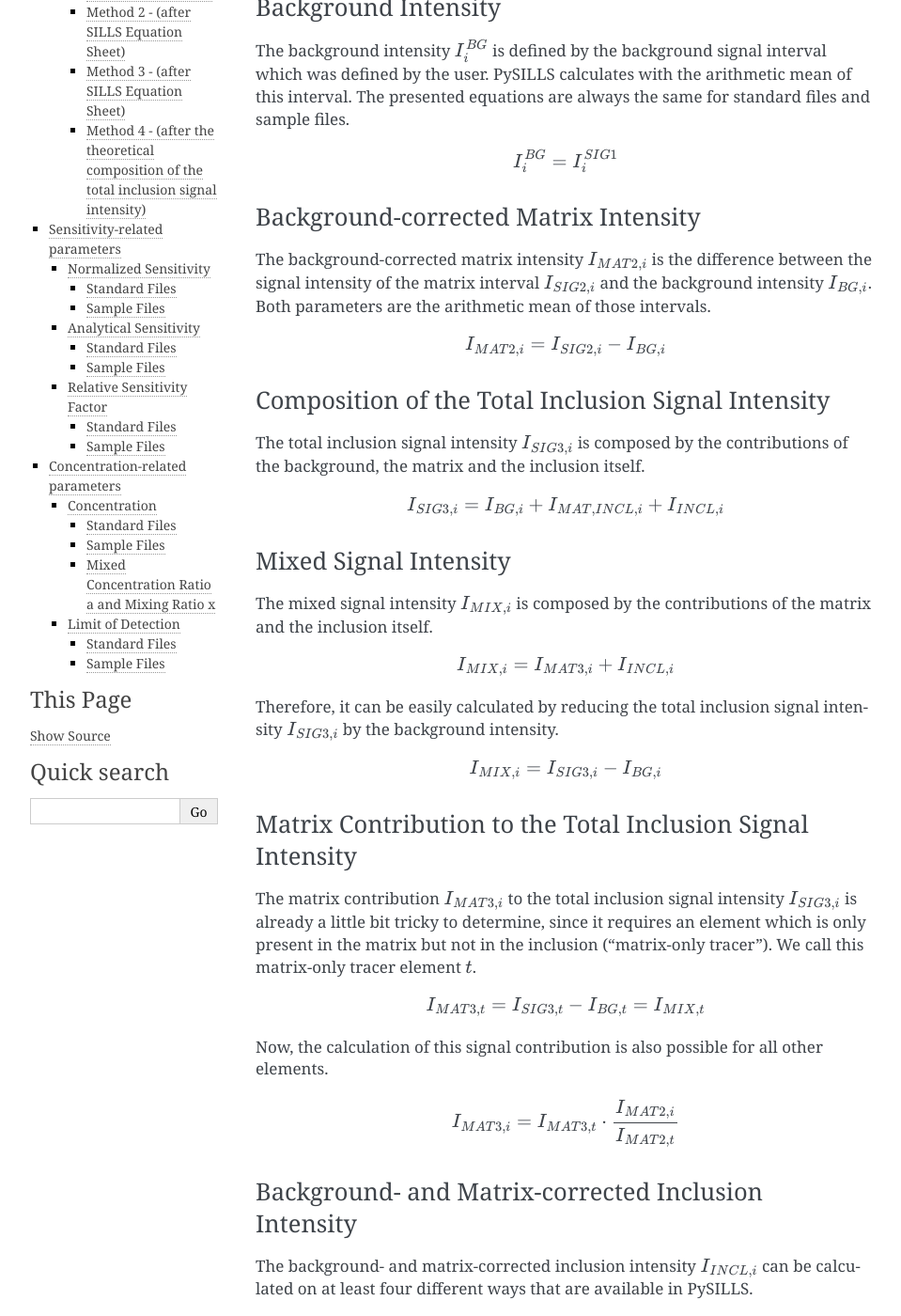
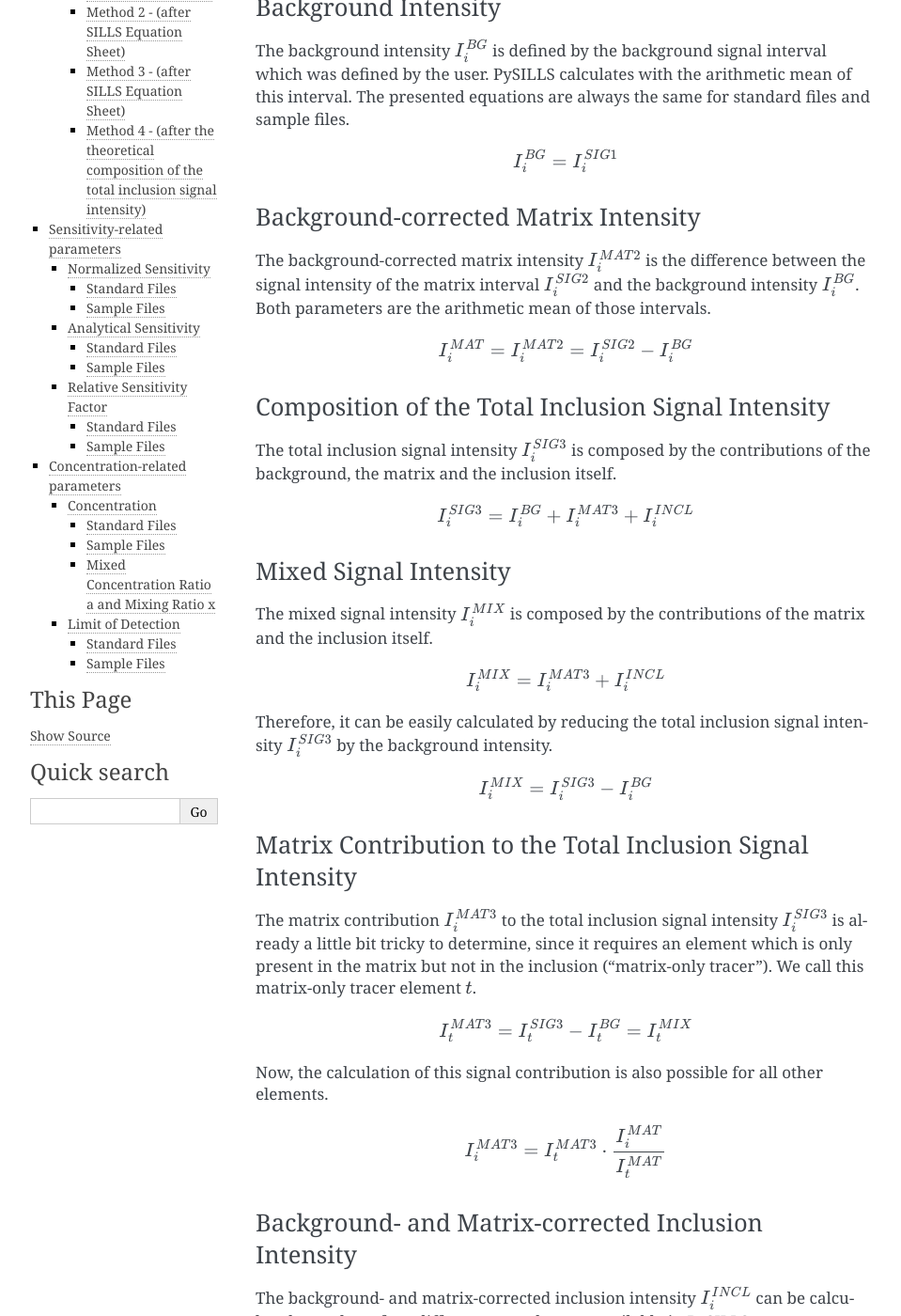
Before and after one commit to MABeeskow/PySILLS, a Sphinx documentation site: the page built from documentation/getting_started/fluid_inclusions/theory.rst, in a window 1280 px wide and 1400 px high, scrolled down 470 px. Shown: the whole window at 94% size, without its empty margins (148-1107 px from the left). Built offline with Sphinx 7.4.7, drawn with Linux system fonts in a browser that asks for light colours; pages that are not in the unit, such as notebooks, are missing from menus; some of the changed text lies outside the part shown.

Commit message:
"documentation"

```diff
--- a/documentation/getting_started/fluid_inclusions/theory.rst
+++ b/documentation/getting_started/fluid_inclusions/theory.rst
@@ -26,77 +26,77 @@ files and sample files.
 
 Background-corrected Matrix Intensity
 ^^^^^^^^^^^^^^^^^^^^^^^^^^^^^^^^
-The background-corrected matrix intensity :math:`I_{MAT2,i}` is the difference between the signal intensity of the matrix
-interval :math:`I_{SIG2,i}` and the background intensity :math:`I_{BG,i}`. Both parameters are the arithmetic mean of
+The background-corrected matrix intensity :math:`I_{i}^{MAT2}` is the difference between the signal intensity of the matrix
+interval :math:`I_{i}^{SIG2}` and the background intensity :math:`I_{i}^{BG}`. Both parameters are the arithmetic mean of
 those intervals.
 
 .. math::
-    I_{MAT2,i} = I_{SIG2,i} - I_{BG,i}
+    I_{i}^{MAT} = I_{i}^{MAT2} = I_{i}^{SIG2} - I_{i}^{BG}
 
 Composition of the Total Inclusion Signal Intensity
 ^^^^^^^^^^^^^^^^^^^^^^^^^^^^^^^^
-The total inclusion signal intensity :math:`I_{SIG3,i}` is composed by the contributions of the background, the matrix
+The total inclusion signal intensity :math:`I_{i}^{SIG3}` is composed by the contributions of the background, the matrix
 and the inclusion itself.
 
 .. math::
-    I_{SIG3,i} = I_{BG,i} + I_{MAT,INCL,i} + I_{INCL,i}
+    I_{i}^{SIG3} = I_{i}^{BG} + I_{i}^{MAT3} + I_{i}^{INCL}
 
 Mixed Signal Intensity
 ^^^^^^^^^^^^^^^^^^^^^^^^^^^^^^^^
-The mixed signal intensity :math:`I_{MIX,i}` is composed by the contributions of the matrix and the inclusion itself.
+The mixed signal intensity :math:`I_{i}^{MIX}` is composed by the contributions of the matrix and the inclusion itself.
 
 .. math::
-    I_{MIX,i} = I_{MAT3,i} + I_{INCL,i}
+    I_{i}^{MIX} = I_{i}^{MAT3} + I_{i}^{INCL}
 
-Therefore, it can be easily calculated by reducing the total inclusion signal intensity :math:`I_{SIG3,i}` by the
+Therefore, it can be easily calculated by reducing the total inclusion signal intensity :math:`I_{i}^{SIG3}` by the
 background intensity.
 
 .. math::
-    I_{MIX,i} = I_{SIG3,i} - I_{BG,i}
+    I_{i}^{MIX} = I_{i}^{SIG3} - I_{i}^{BG}
 
 Matrix Contribution to the Total Inclusion Signal Intensity
 ^^^^^^^^^^^^^^^^^^^^^^^^^^^^^^^^
-The matrix contribution :math:`I_{MAT3,i}` to the total inclusion signal intensity :math:`I_{SIG3,i}` is already a
+The matrix contribution :math:`I_{i}^{MAT3}` to the total inclusion signal intensity :math:`I_{i}^{SIG3}` is already a
 little bit tricky to determine, since it requires an element which is only present in the matrix but not in the
 inclusion ("matrix-only tracer"). We call this matrix-only tracer element :math:`t`.
 
 .. math::
-    I_{MAT3,t} = I_{SIG3,t} - I_{BG,t} = I_{MIX,t}
+    I_{t}^{MAT3} = I_{t}^{SIG3} - I_{t}^{BG} = I_{t}^{MIX}
 
 Now, the calculation of this signal contribution is also possible for all other elements.
 
 .. math::
-    I_{MAT3,i} = I_{MAT3,t} \cdot \frac{I_{MAT2,i}}{I_{MAT2,t}}
+    I_{i}^{MAT3} = I_{t}^{MAT3} \cdot \frac{I_{i}^{MAT}}{I_{t}^{MAT}}
 
 Background- and Matrix-corrected Inclusion Intensity
 ^^^^^^^^^^^^^^^^^^^^^^^^^^^^^^^^
-The background- and matrix-corrected inclusion intensity :math:`I_{INCL,i}` can be calculated on at least four different
+The background- and matrix-corrected inclusion intensity :math:`I_{i}^{INCL}` can be calculated on at least four different
 ways that are available in PySILLS.
 
 Method 1 - (after Heinrich et al. 2003)
 ''''''''''''''''
 .. math::
-    I_{INCL,i} = I_{MIX,i} - I_{MIX,t} \cdot \frac{I_{MAT2,i}}{I_{MAT2,t}}
+    I_{i}^{INCL} = I_{i}^{MIX} - I_{t}^{MIX} \cdot \frac{I_{i}^{MAT}}{I_{t}^{MAT}}
 
 Method 2 - (after SILLS Equation Sheet)
 ''''''''''''''''
 .. math::
-    I_{INCL,i} = I_{MIX,i} - I_{MAT3,i}
+    I_{i}^{INCL} = I_{i}^{MIX} - I_{i}^{MAT3}
 
 Method 3 - (after SILLS Equation Sheet)
 ''''''''''''''''
 .. math::
-    I_{INCL,i} = I_{MIX,i} - r \cdot I_{MAT2,i}
+    I_{i}^{INCL} = I_{i}^{MIX} - r \cdot I_{i}^{MAT}
 
 The factor R can be calculated by the following equation.
 
 .. math::
-    r = \frac{I_{MIX,t}}{I_{MAT2,t}}
+    r = \frac{I_{t}^{MIX}}{I_{t}^{MAT}}
 
 Method 4 - (after the theoretical composition of the total inclusion signal intensity)
 ''''''''''''''''
 .. math::
-    I_{INCL,i} = I_{SIG3,i} - I_{BG,i} - I_{MAT3,i}
+    I_{i}^{INCL} = I_{i}^{SIG3} - I_{i}^{BG} - I_{i}^{MAT3}
 
 Sensitivity-related parameters
 --------------------------------
@@ -143,7 +143,7 @@ Sample Files
 ''''''''''''''
 .. rubric:: Matrix Signal
 .. math::
-    R_{i}^{MAT} = R_{i}^{MAT2} = \xi_{i}^{IS} \cdot \frac{C_{i}^{STD}}{I_{i}^{STD}} \cdot \frac{I_{IS}^{MAT2}}{C_{IS}^{MAT2}}
+    R_{i}^{MAT} = R_{i}^{MAT2} = \xi_{i}^{IS} \cdot \frac{C_{i}^{STD}}{I_{i}^{STD}} \cdot \frac{I_{IS}^{MAT}}{C_{IS}^{MAT}}
 
 .. rubric:: Mixed Signal
 .. math::
```
Also changed, not shown: other parts of documentation/getting_started/fluid_inclusions/theory.rst (+1 -1 lines).
